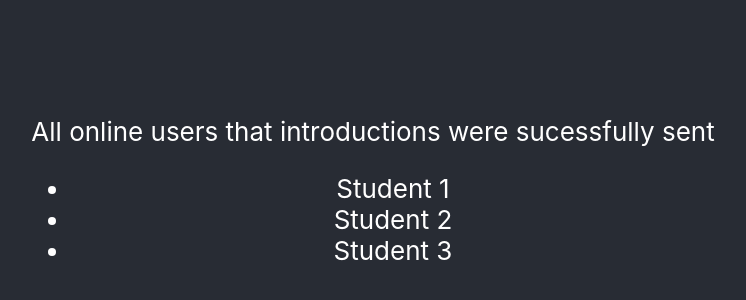
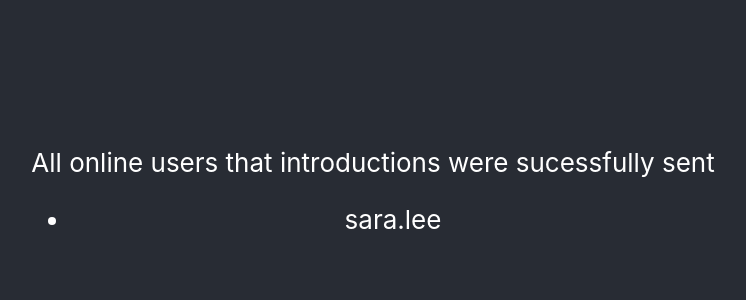
Before and after one commit to juliopiubello/candidate-testing, a React (Create React App) app: page / in a window 1280 px wide. Shown: the part 196-496 px from the top of the page, without its empty margins (267-1013 px from the left). Built offline with nearby package versions, Linux system fonts and the light colour scheme.

Commit message:
Created solution

```diff
--- a/src/App.js
+++ b/src/App.js
@@ -1,20 +1,50 @@
-import React, { useState, useEffect } from 'react';
-import './App.css';
+import React, { useState, useEffect } from 'react'
+import isEmpty from 'lodash/isEmpty'
+import './App.css'
 
 const App = () => {
+  const [users, setUser] = useState([])
+
   const checkStatus = async (userId) => {
     return Math.random() > 0.8
-      ? { status: "offline", id: userId }
-      : { status: "online", id: userId };
-  };
+      ? { status: 'offline', id: userId }
+      : { status: 'online', id: userId }
+  }
 
   const fetchUserIds = async () => {
-    return ["john.smith", "sara.lee", "jack.ma"];
-  };
+    return ['john.smith', 'sara.lee', 'jack.ma']
+  }
 
   const sendIntroduction = async (userId) => {
-    return Math.random() > 0.1 ? true : false;
-  };
+    return Math.random() > 0.1 ? true : false
+  }
+
+  useEffect(() => {
+    // fetch user ids
+    fetchUserIds()
+      .then((users) => {
+        // create a promise for each value in the list of ids
+        return users.map((val) => {
+          return Promise.resolve(val)
+            .then((ret) => {
+              // check the status for each user (returns an object)
+              return checkStatus(ret)
+            })
+            .then((ret) => {
+              // check if the user status is set to online; send invitation if true
+              return ret.status === 'online'
+                ? { ...ret, intro: sendIntroduction(ret.id) }
+                : { ...ret, intro: false }
+            })
+        })
+      })
+      .then((users) => {
+        // set the list of users to the result of the composite encapsulated in promise context
+        return Promise.all(users).then((res) => {
+          setUser(res)
+        })
+      })
+  }, [])
 
   /*
     Question 1: Find all online users and send them introductions.
@@ -26,15 +56,19 @@ const App = () => {
       <div className="App-header">
         <div>
           All online users that introductions were sucessfully sent
-          <ul>
-            <li>Student 1</li>
-            <li>Student 2</li>
-            <li>Student 3</li>
-          </ul>
+          {
+            <ul>
+              {!isEmpty(users) &&
+                users.map(
+                  (val, idx) =>
+                    val.intro && <li key={idx.toString()}>{val.id}</li>,
+                )}
+            </ul>
+          }
         </div>
       </div>
     </div>
-  );
+  )
 }
 
-export default App;
+export default App
```
Also changed, not shown: 2 other files (tests, documents, lock files or other folders).
